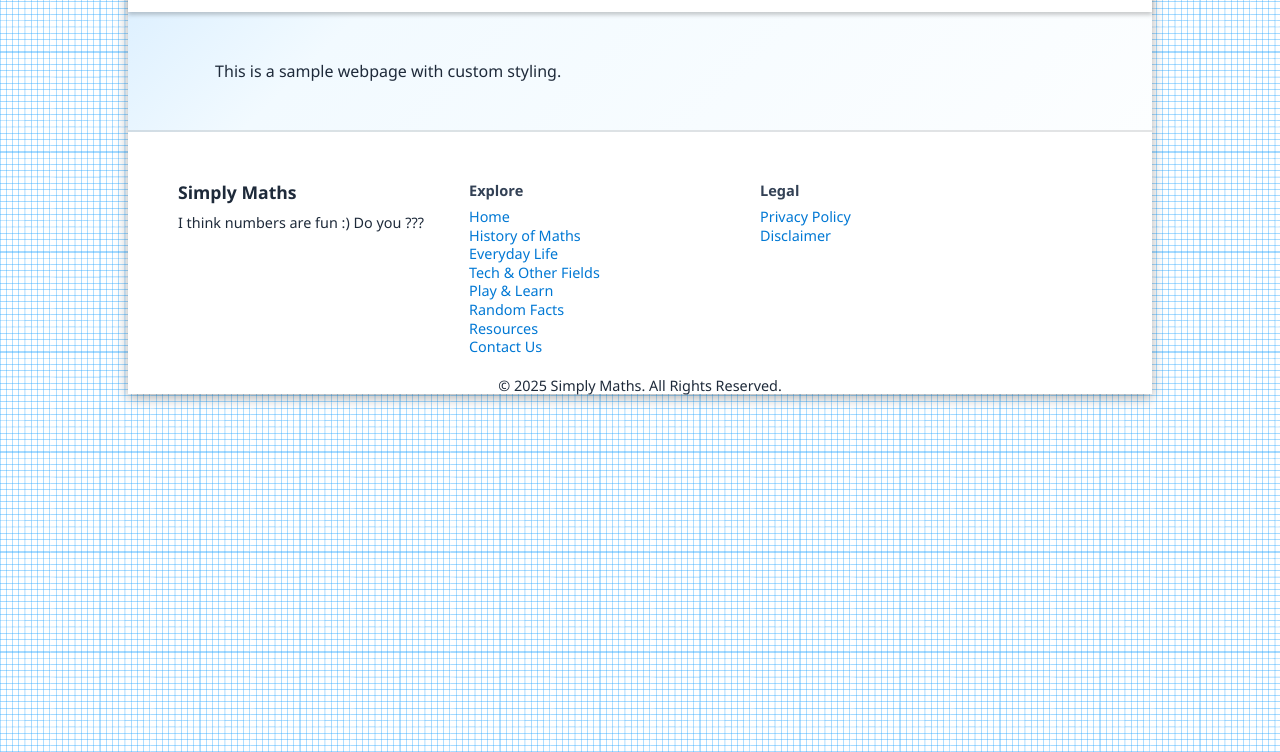
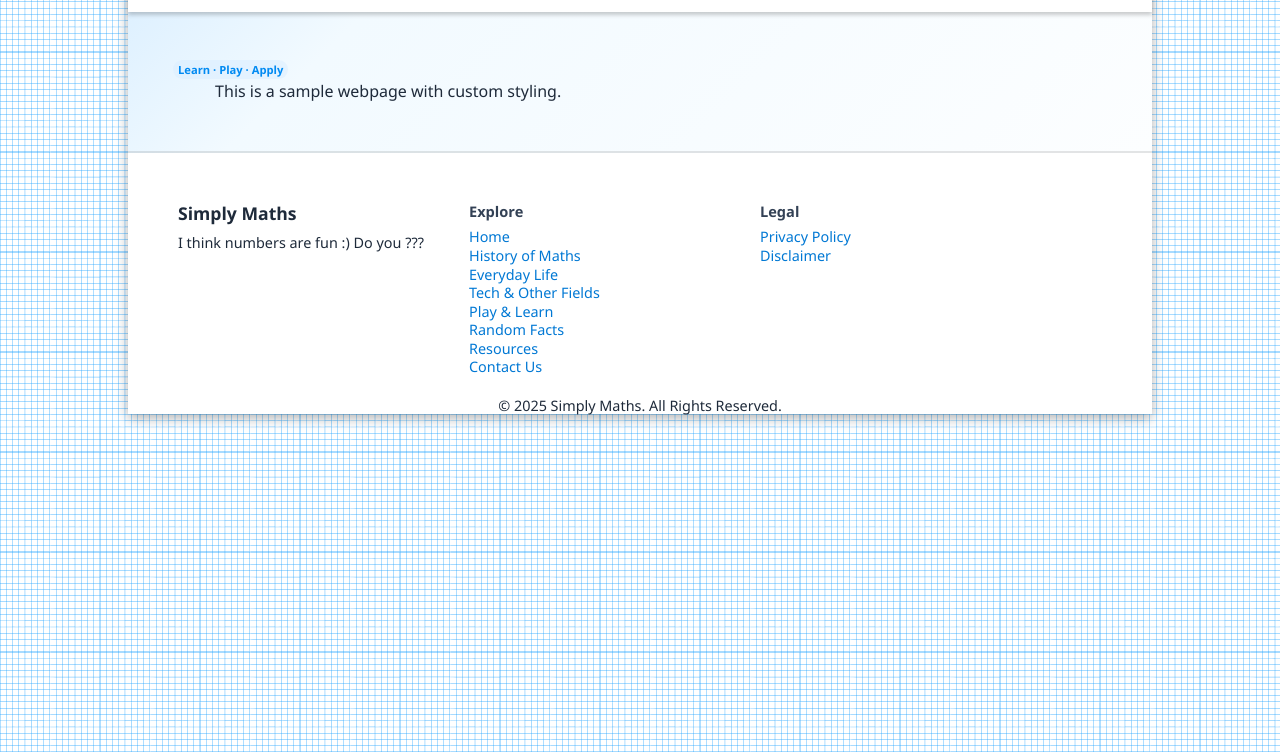
Before and after one commit to misfbhcdayana/simply-maths, a plain HTML site: page index.html in a window 1280 px wide. Shown: the part 48-800 px from the top of the page. Drawn offline with Linux system fonts and the light colour scheme.

Commit message:
Added styling to homepage

```diff
--- a/index.html
+++ b/index.html
@@ -29,9 +29,10 @@
                     </li>
                     <li><a href="pages/contact.html">Contact Us</a></li>
                 </ul>
-
+            </nav>
         </header>
         <main>
+            <span>Learn &middot; Play &middot; Apply</span>
             <p>This is a sample webpage with custom styling.</p>
         </main>
         <hr>
--- a/styles/mainstyling.css
+++ b/styles/mainstyling.css
@@ -100,6 +100,14 @@ main p {
     font-size: 1rem;
     text-indent: 3%;
 }
+main span {
+    padding: 2px 5px;
+    font-size: 0.7rem;
+    color: #008AF2;
+    font-weight: 700;
+    background-color: rgba(217, 238, 255, 0.5);
+    border-radius: 25px;
+}
 
 /*contact form styling*/
 section#contact-form {
```
Also changed, not shown: pages/contact.html (+3 -3 lines), pages/thanks.html (+3 -2 lines).
